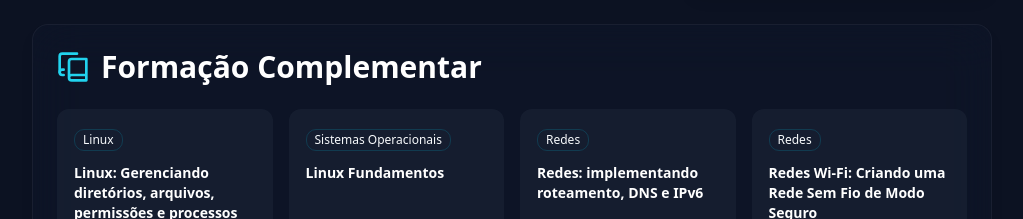
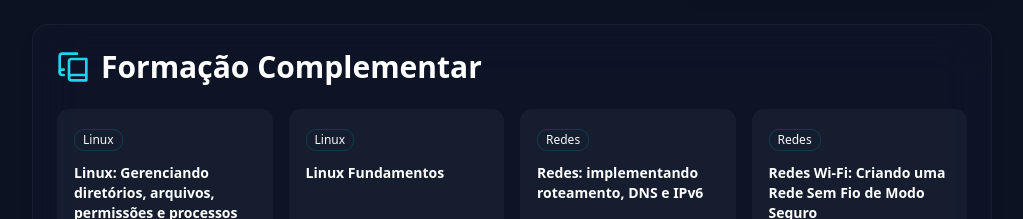
Before and after one commit to JonathanMoyano/curriculo, a Next.js app: page / in a window 1280 px wide. Shown: the part 1360-1579 px from the top of the page, without its empty margins (128-1151 px from the left). Built offline with nearby package versions, Linux system fonts and the light colour scheme.

Commit message:
Update cv-data.js

```diff
--- a/src/data/cv-data.js
+++ b/src/data/cv-data.js
@@ -51,7 +51,7 @@ courses: [
       title: "Linux Fundamentos",
       institution: "FIAP - Centro Universitário",
       date: "Jul de 2025",
-      category: "Sistemas Operacionais",
+      category: "Linux",
       link: "https://on.fiap.com.br/local/nanocourses/validar-certificado",
       credentialId: "76c24889e60c25ace21a3b5f7b4819a8",
       description: "Curso abordando os fundamentos do sistema operacional Linux, incluindo comandos básicos, gerenciamento de arquivos e diretórios, processos, usuários e sistemas de arquivos."
```
